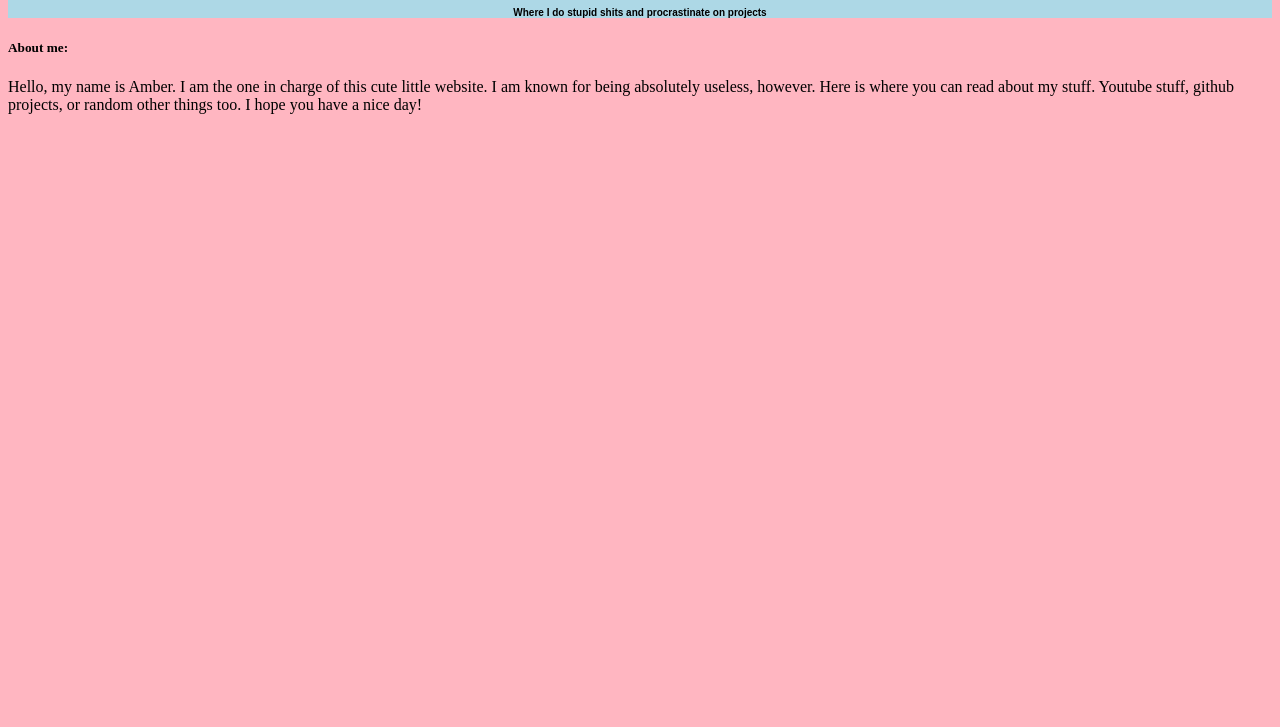
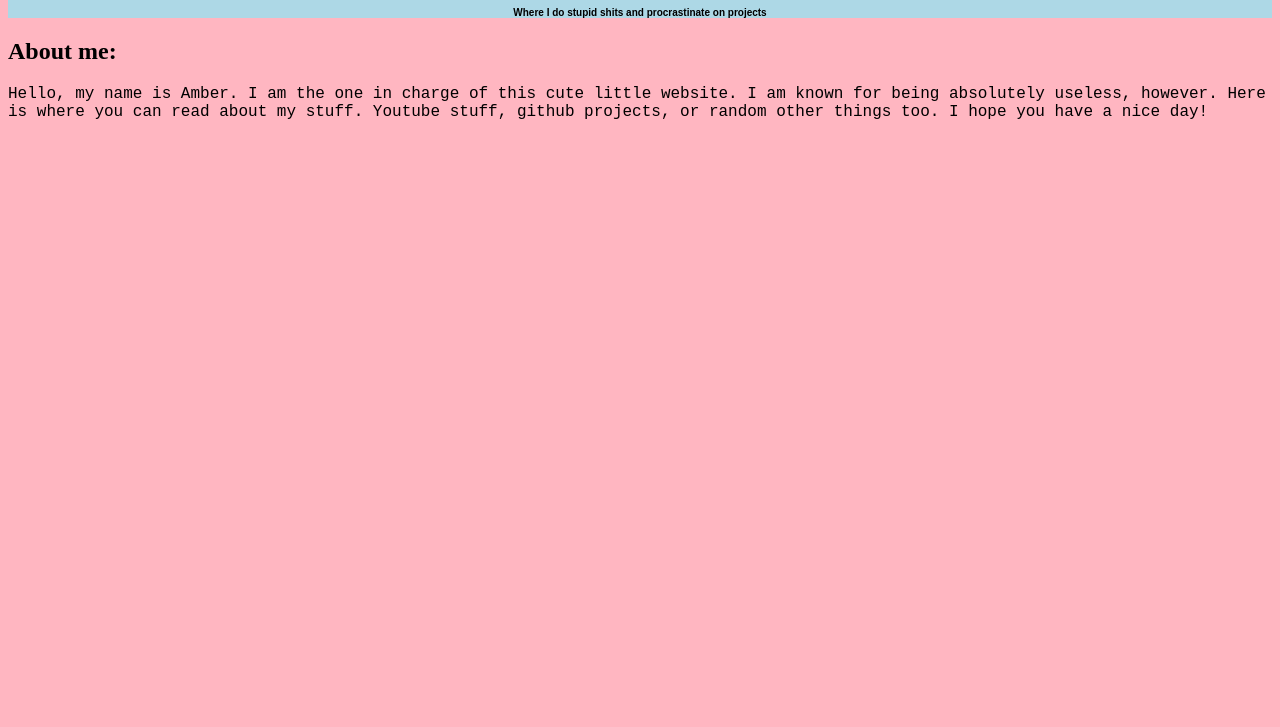
Before and after one commit to uselessamber/uselessamber.github.io, a plain HTML site: page index.html in a window 1280 px wide. Shown: the part 73-800 px from the top of the page. Drawn offline with Linux system fonts and the light colour scheme.

Commit message:
index stuff

```diff
--- a/css/style.css
+++ b/css/style.css
@@ -15,3 +15,7 @@ header {
 body {
     background-color: lightpink;
 }
+
+#aboutme {
+    font-family: 'Courier New';
+}
--- a/index.html
+++ b/index.html
@@ -15,12 +15,12 @@
         </h3>
     </header>
     <body>
-        <h5>
+        <h2>
             <b>
                 About me:
             </b>
-        </h5>
-        <p>
+        </h2>
+        <p id = "aboutme">
             Hello, my name is Amber. I am the one in charge of this cute little website. I am known for being absolutely useless, however. Here is where you can read about my stuff. Youtube stuff, github projects, or random other things too. I hope you have a nice day!
         </p>
     </body>
```
